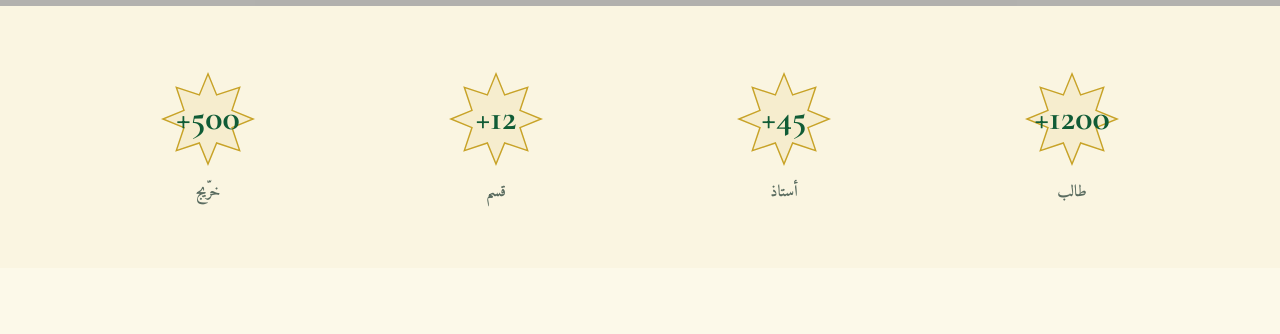
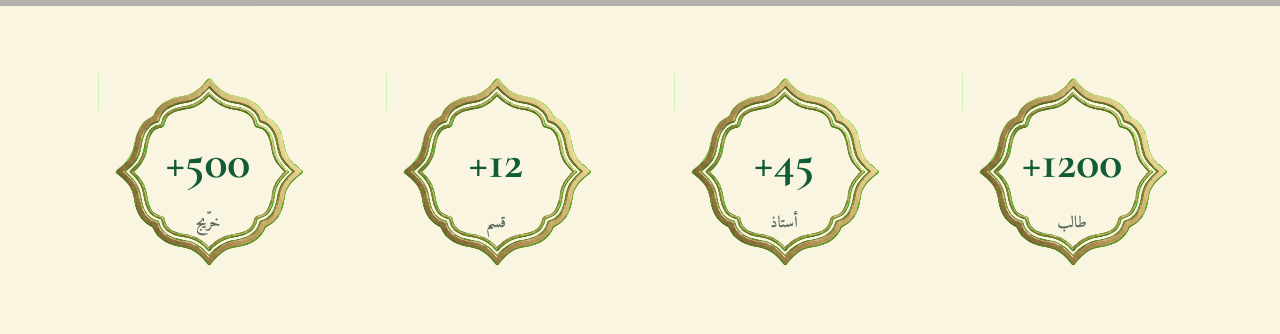
Before and after one commit to rayeemomayeer/jamiatun_noor_al_islamia_website, a Next.js app: page /ar in a window 1280 px wide. Shown: the part 794-1128 px from the top of the page. Built offline with nearby package versions, Linux system fonts and the light colour scheme; no server answers; grey boxes are pictures that could not be loaded.

Commit message:
chore: updated stats frame

```diff
--- a/src/components/sections/StatsSection.tsx
+++ b/src/components/sections/StatsSection.tsx
@@ -1,3 +1,4 @@
+import Image from 'next/image';
 import { useTranslations } from 'next-intl';
 
 import type { Locale } from '@/constants/i18n';
@@ -18,23 +19,23 @@ export function StatsSection({ locale }: { locale: Locale }) {
         <dl className="grid grid-cols-2 gap-8 lg:grid-cols-4">
           {STATS.map((stat, i) => (
             <Reveal key={stat.id} delay={i * 0.1} as="div">
-              <div className="flex flex-col items-center text-center">
-                <div className="relative grid place-items-center">
-                  <svg
-                    viewBox="0 0 100 100"
-                    className="size-24 fill-accent/10 stroke-accent"
-                    strokeWidth={1.5}
-                    aria-hidden
-                  >
-                    <path d="M50 4l9 22 24-8-8 24 22 9-22 9 8 24-24-8-9 22-9-22-24 8 8-24-22-9 22-9-8-24 24 8z" />
-                  </svg>
-                  <dd className="absolute font-display text-h2 font-bold text-primary">
+              <div className="relative mx-auto flex aspect-[1052/1024] w-full max-w-[220px] flex-col items-center justify-center p-4 text-center">
+                <Image
+                  src="/images/stats_frame.svg"
+                  alt=""
+                  width={1052}
+                  height={1024}
+                  className="pointer-events-none absolute inset-0 h-full w-full select-none object-contain"
+                  aria-hidden
+                />
+                <div className="relative z-10 flex flex-col items-center justify-center p-2">
+                  <dd className="font-display text-h2 font-bold text-primary sm:text-h1">
                     <AnimatedCounter value={stat.value} suffix={stat.suffix} />
                   </dd>
+                  <dt className="mt-1 font-body text-small font-semibold text-muted-foreground sm:text-body">
+                    {pick(stat.label, locale)}
+                  </dt>
                 </div>
-                <dt className="mt-3 text-body font-semibold text-muted-foreground">
-                  {pick(stat.label, locale)}
-                </dt>
               </div>
             </Reveal>
           ))}
```
Also changed, not shown: public/images/stats_frame.svg (added).
